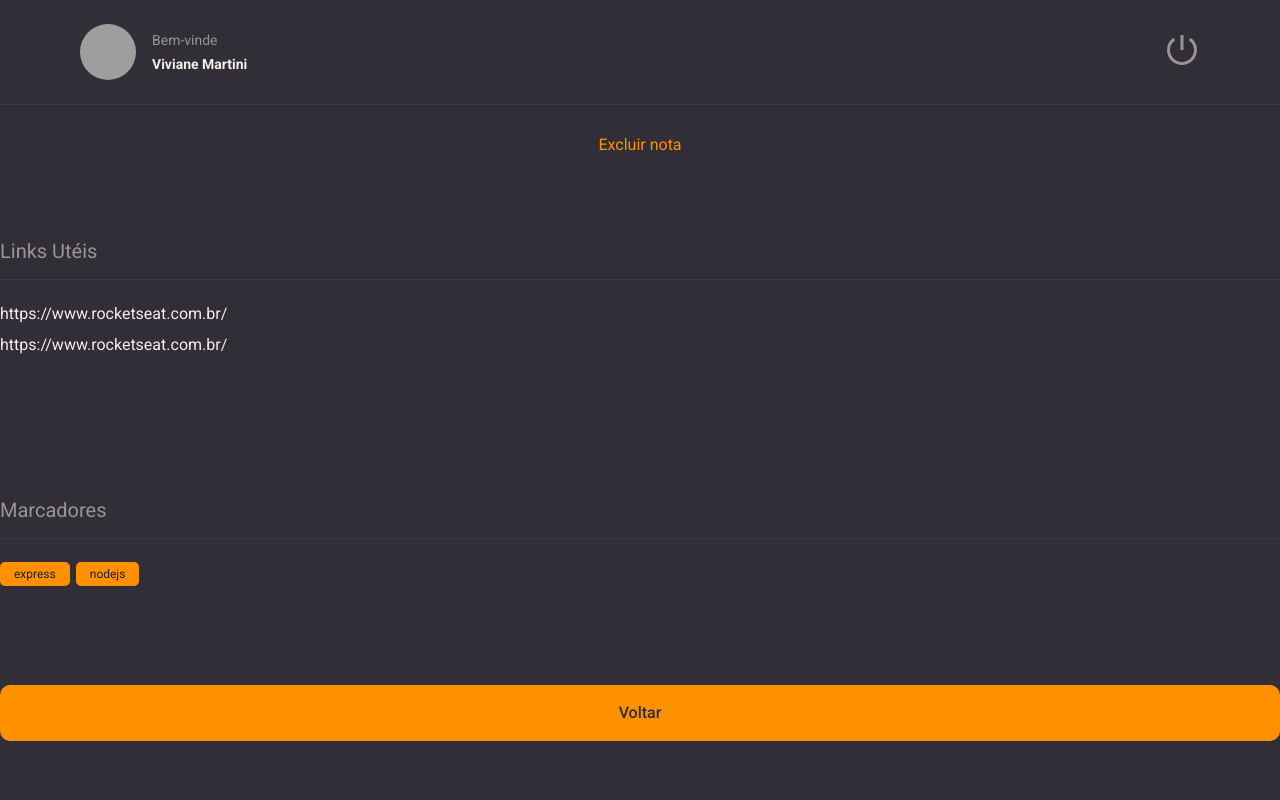
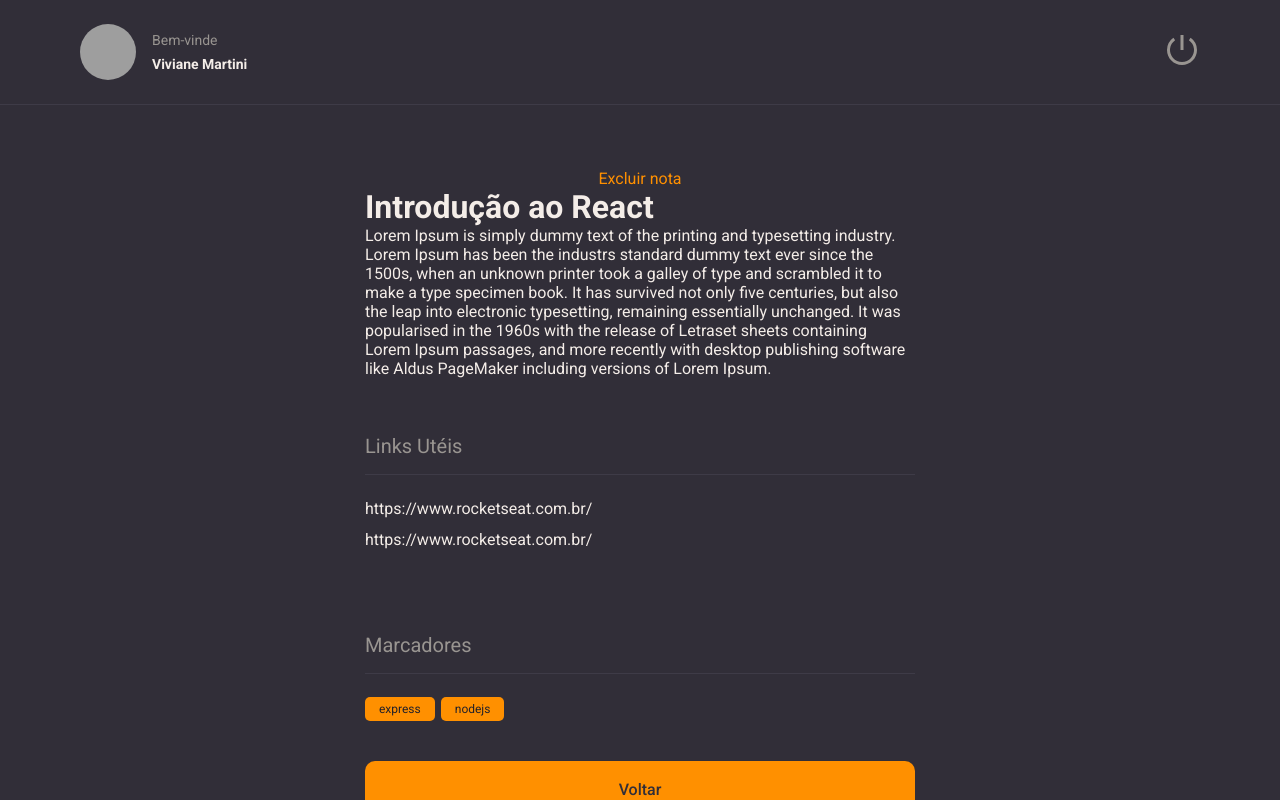
Before and after one commit to vivianemartini/rocketnotes, a React (Vite) app: page / in a window 1280 px wide. Built offline with nearby package versions, Linux system fonts and the light colour scheme; grey boxes are pictures that could not be loaded.

Commit message:
feat: add div

```diff
--- a/src/pages/Details/index.jsx
+++ b/src/pages/Details/index.jsx
@@ -1,5 +1,5 @@
 import { Fragment } from 'react'
-import { Container, Links } from './styles'
+import { Container, Links, Content } from './styles'
 
 import { Button } from '../../components/Button'
 import { Header } from '../../components/Header'
@@ -13,7 +13,20 @@
       <Container>
         <Header />
 
+        <main>
+          <Content>
             <ButtonText title='Excluir nota' />
+
+            <h1>Introdução ao React</h1>
+
+            <p>Lorem Ipsum is simply dummy text of the printing and typesetting industry.
+              Lorem Ipsum has been the industrs standard dummy text ever since the 1500s,
+              when an unknown printer took a galley of type and scrambled it to make a type specimen book.
+              It has survived not only five centuries, but also the leap into electronic typesetting,
+              remaining essentially unchanged. It was popularised in the 1960s with the release of Letraset
+               sheets containing Lorem Ipsum passages, and more recently with desktop publishing software like
+               Aldus PageMaker including versions of Lorem Ipsum.
+            </p>
 
             <Section title='Links Utéis'>
               {/* Children passa no meio do componente não como propriedade */}
@@ -37,6 +50,8 @@
             </Section>
 
             <Button title='Voltar' />
+          </Content>
+        </main>
       </Container>
     </Fragment>
   )
--- a/src/pages/Details/styles.js
+++ b/src/pages/Details/styles.js
@@ -1,15 +1,20 @@
-import styled from 'styled-components';
+import styled from 'styled-components'
 
-export const Container = styled.div `
+export const Container = styled.div`
   width: 100%;
   height: 100vh;
 
   display: grid;
   grid-template-rows: 105px auto;
   grid-template-areas:
-    "header"
-    "content"
-    ;
+    'header'
+    'content';
+
+    > main {
+    grid-area: content;
+    overflow-y: scroll;
+    padding: 64px 0;
+  }
 `
 
 export const Links = styled.ul`
@@ -19,7 +24,20 @@
     margin-top: 12px;
 
     a {
-            color: ${({theme}) => theme.COLORS.WHITE}; ;
+      color: ${({ theme }) => theme.COLORS.WHITE};
     }
   }
 `
+
+export const Content = styled.div`
+    max-width: 550px;
+    margin: 0 auto;
+
+    display: flex;
+    flex-direction: column;
+
+    > button:first-child {
+
+    }
+
+`
```
Lines whose indentation alone changed are shown as unchanged.
